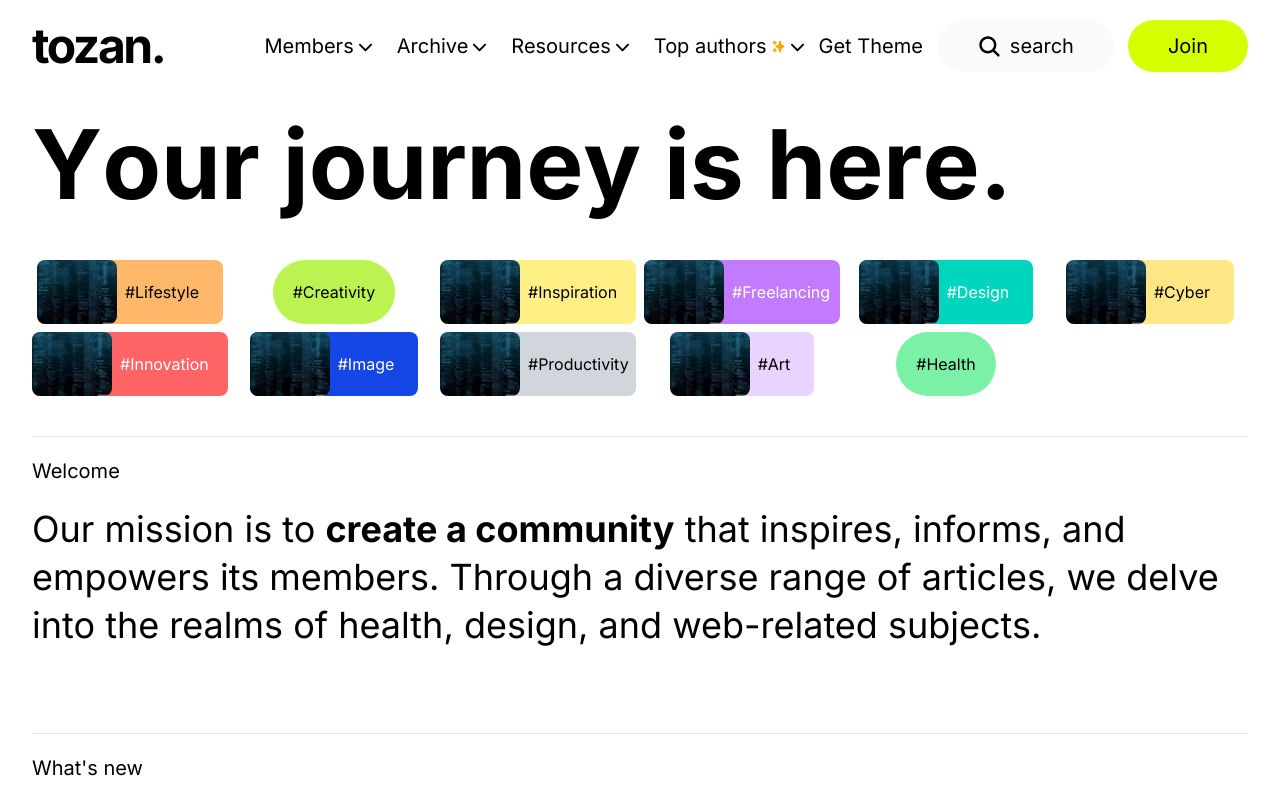
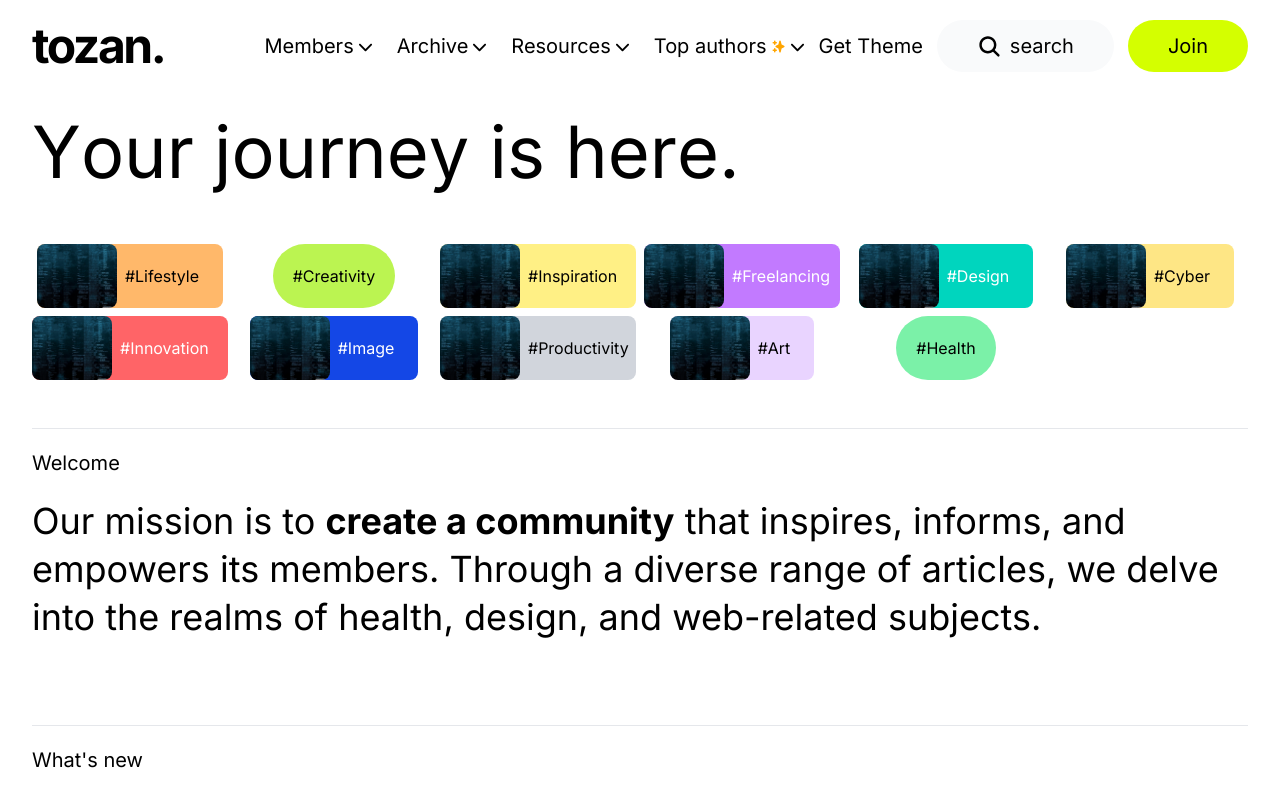
Before and after one commit to AbdulrahmanIsmael/tozan-landing-page, a Next.js app: page / in a window 1280 px wide. Shown: the top 800 px of the page. Built offline with nearby package versions, Linux system fonts and the light colour scheme.

Commit message:
fix: fix some ui issues especially with the header section, showcase section, footer sections

```diff
--- a/app/components/home/Showcase.tsx
+++ b/app/components/home/Showcase.tsx
@@ -24,16 +24,19 @@ export default function Showcase() {
           },
         }}
         role="heading"
-        className="max-md:text-center"
+        className="max-md:text-center whitespace-nowrap"
       >
         {textInArray.map((l, i) =>
           l === " " ? (
-            <span className="font-semibold text-5xl md:text-8xl" key={i}>
+            <span
+              className="font-medium text-4xl md:text-7xl break-words whitespace-normal"
+              key={i}
+            >
               &nbsp;
             </span>
           ) : (
             <motion.span
-              className="font-semibold text-5xl md:text-8xl"
+              className="font-medium text-4xl md:text-7xl break-words whitespace-normal"
               key={i}
               variants={{
                 hidden: { opacity: 0, y: -100 },
@@ -48,10 +51,10 @@ export default function Showcase() {
       </motion.div>
       <div
         role="grid"
-        className="grid place-items-center grid-cols-2 sm:grid-cols-3 md:grid-cols-4 lg:grid-cols-6 gap-2"
+        className="overflow-auto flex flex-nowrap lg:grid place-items-center lg:grid-cols-6 gap-2 py-2"
       >
         {tags.map((tag, index) => (
-          <div key={index}>
+          <div key={index} className="shrink-0">
             <Tag {...tag} index={index} />
           </div>
         ))}
--- a/app/layouts/Footer.tsx
+++ b/app/layouts/Footer.tsx
@@ -5,7 +5,9 @@ export default function Footer() {
   return (
     <footer className="flex flex-col gap-y-8 border-t border-t-gray-200 py-3">
       <div className="flex items-center flex-col sm:flex-row justify-between gap-y-3">
-        <h1 className="text-4xl font-extrabold">tozan.</h1>
+        <a href="." className="text-4xl font-extrabold">
+          tozan.
+        </a>
         <ul className="flex items-center gap-x-3">
           <li>
             <a href=".">
--- a/app/layouts/Header.tsx
+++ b/app/layouts/Header.tsx
@@ -12,22 +12,24 @@ export default function Header() {
   };
 
   return (
-    <header className="flex flex-col lg:flex-row items-center justify-between py-1">
-      <div className="max-lg:w-full flex items-center justify-between">
-        <h1 className="text-5xl tracking-tighter font-bold">tozan.</h1>
+    <header className="flex flex-col xl:flex-row items-center justify-between py-1">
+      <div className="max-xl:w-full flex items-center justify-between">
+        <a href="." className="text-5xl tracking-tighter font-bold">
+          tozan.
+        </a>
         <IoMenu
           role="button"
           size={30}
-          className="cursor-pointer lg:hidden"
+          className="cursor-pointer xl:hidden"
           onClick={handleShowMenu}
         />
       </div>
       <nav
         className={`flex flex-col ${
-          showMenu ? "max-lg:flex" : "max-lg:hidden"
-        } gap-y-5 lg:flex-row items-center gap-x-3.5 transition-all ease duration-1000`}
+          showMenu ? "max-xl:flex" : "max-xl:hidden"
+        } gap-y-5 xl:flex-row items-center gap-x-3.5 transition-all ease duration-1000`}
       >
-        <ul className="flex text-xl font-normal flex-col gap-y-4 pt-5 lg:pt-0 lg:flex-row items-center gap-x-6">
+        <ul className="flex text-xl font-normal flex-col gap-y-4 pt-5 xl:pt-0 xl:flex-row items-center gap-x-6">
           <li className="cursor-pointer flex items-center gap-x-1">
             <span>Members</span>
             <FaChevronDown size={15} />
--- a/app/ui/components/Tag.tsx
+++ b/app/ui/components/Tag.tsx
@@ -18,11 +18,10 @@ export default function Tag({
 }) {
   return (
     <motion.div
-      initial={{ scale: 0 }}
-      animate={{ scale: 1 }}
-      whileHover={{ scale: 1.1, transition: { delay: 0 }, cursor: "pointer" }}
-      transition={{
-        delay: index ? index * 0.09 : 0,
+      whileHover={{
+        translateY: -5,
+        transition: { delay: 0 },
+        cursor: "pointer",
       }}
       role="gridcell"
       className={`${bg} max-w-fit flex ${!src ? "rounded-4xl" : "rounded-lg"}`}
@@ -37,7 +36,7 @@ export default function Tag({
         />
       )}
       <p
-        className={`${textColor} text-center text-[clamp(15px, 5vw, 20px)] overflow-hidden font-medium py-5 ${
+        className={`${textColor} text-center text-[clamp(14px, 5vw, 20px)] overflow-hidden font-medium py-5 ${
           src ? "pl-2 pr-6" : "pl-5 pr-5"
         }`}
         title={text}
```
